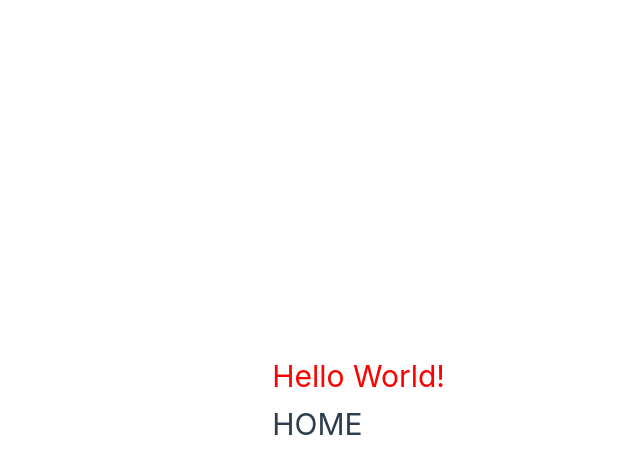
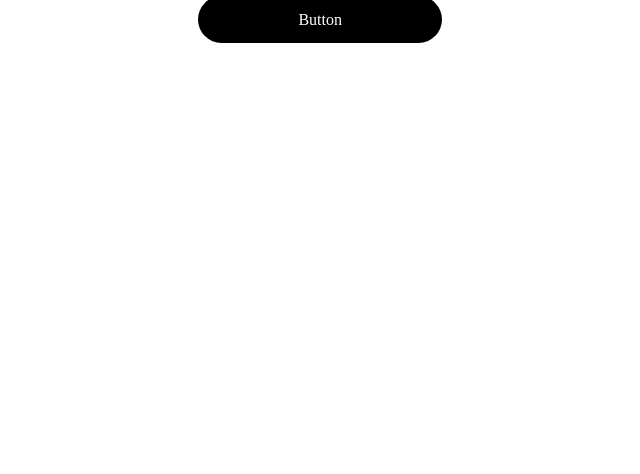
Before and after one commit to The-Fabricators/ChatFrontend, a Vue app: page / in a window 1280 px wide. Shown: the top 474 px of the page, without its empty margins (195-835 px from the left). Built offline with nearby package versions, Linux system fonts and the light colour scheme.

Commit message:
FEAT: Create Button component

```diff
--- a/src/App.vue
+++ b/src/App.vue
@@ -1,9 +1,7 @@
 <template>
-  <h1 class="text">Hello World!</h1>
-  <span class="mdi mdi-account-credit-card icon"></span>
-  <RouterView />
+  <defaultBtn />
 </template>
 
-<style scoped>
-@import '@/assets/sass/_home.scss';
-</style>
+<script setup>
+import defaultBtn from './components/globals/buttons/defaultBtn.vue'
+</script>
--- a/src/assets/base.css
+++ b/src/assets/base.css
@@ -1,86 +1 @@
 /* color palette from <https://github.com/vuejs/theme> */
-:root {
-  --vt-c-white: #ffffff;
-  --vt-c-white-soft: #f8f8f8;
-  --vt-c-white-mute: #f2f2f2;
-
-  --vt-c-black: #181818;
-  --vt-c-black-soft: #222222;
-  --vt-c-black-mute: #282828;
-
-  --vt-c-indigo: #2c3e50;
-
-  --vt-c-divider-light-1: rgba(60, 60, 60, 0.29);
-  --vt-c-divider-light-2: rgba(60, 60, 60, 0.12);
-  --vt-c-divider-dark-1: rgba(84, 84, 84, 0.65);
-  --vt-c-divider-dark-2: rgba(84, 84, 84, 0.48);
-
-  --vt-c-text-light-1: var(--vt-c-indigo);
-  --vt-c-text-light-2: rgba(60, 60, 60, 0.66);
-  --vt-c-text-dark-1: var(--vt-c-white);
-  --vt-c-text-dark-2: rgba(235, 235, 235, 0.64);
-}
-
-/* semantic color variables for this project */
-:root {
-  --color-background: var(--vt-c-white);
-  --color-background-soft: var(--vt-c-white-soft);
-  --color-background-mute: var(--vt-c-white-mute);
-
-  --color-border: var(--vt-c-divider-light-2);
-  --color-border-hover: var(--vt-c-divider-light-1);
-
-  --color-heading: var(--vt-c-text-light-1);
-  --color-text: var(--vt-c-text-light-1);
-
-  --section-gap: 160px;
-}
-
-@media (prefers-color-scheme: dark) {
-  :root {
-    --color-background: var(--vt-c-black);
-    --color-background-soft: var(--vt-c-black-soft);
-    --color-background-mute: var(--vt-c-black-mute);
-
-    --color-border: var(--vt-c-divider-dark-2);
-    --color-border-hover: var(--vt-c-divider-dark-1);
-
-    --color-heading: var(--vt-c-text-dark-1);
-    --color-text: var(--vt-c-text-dark-2);
-  }
-}
-
-*,
-*::before,
-*::after {
-  box-sizing: border-box;
-  margin: 0;
-  font-weight: normal;
-}
-
-body {
-  min-height: 100vh;
-  color: var(--color-text);
-  background: var(--color-background);
-  transition:
-    color 0.5s,
-    background-color 0.5s;
-  line-height: 1.6;
-  font-family:
-    Inter,
-    -apple-system,
-    BlinkMacSystemFont,
-    'Segoe UI',
-    Roboto,
-    Oxygen,
-    Ubuntu,
-    Cantarell,
-    'Fira Sans',
-    'Droid Sans',
-    'Helvetica Neue',
-    sans-serif;
-  font-size: 15px;
-  text-rendering: optimizeLegibility;
-  -webkit-font-smoothing: antialiased;
-  -moz-osx-font-smoothing: grayscale;
-}
--- a/src/assets/sass/_home.scss
+++ /dev/null
@@ -1,9 +0,0 @@
-
-.text {
-    color: red;
-}
-
-.icon {
-    color: white;
-    font-size: 20px;
-}
--- /dev/null
+++ b/src/assets/sass/btn.scss
@@ -0,0 +1,5 @@
+.container {
+  display: flex; /* Flexbox para centralização */
+  justify-content: center; /* Centraliza horizontalmente */
+  align-items: center; /* Centraliza verticalmente */
+}
--- /dev/null
+++ b/src/components/globals/buttons/defaultBtn.vue
@@ -0,0 +1,69 @@
+<template>
+  <router-link :to="props.to">
+    <div class="container">
+      <div class="container-children">
+        <span
+          :style="{
+            text: props.text,
+            fontSize: props.fontSize,
+            background: props.background,
+            color: props.color,
+            padding: props.padding,
+            borderRadius: props.borderRadius,
+            width: props.width,
+            height: props.height,
+          }"
+        >
+          {{ props.text }}
+        </span>
+      </div>
+    </div>
+  </router-link>
+</template>
+
+<script setup>
+const props = defineProps({
+  text: {
+    type: String,
+    default: 'Button',
+  },
+  fontSize: {
+    type: String,
+    default: '16px',
+  },
+  to: {
+    type: String,
+    default: '/',
+    Required: true,
+  },
+  padding: {
+    type: String,
+    default: '15px 100px 15px 100px',
+  },
+  background: {
+    type: String,
+    default: 'black',
+  },
+  color: {
+    type: String,
+    default: 'white',
+  },
+  borderRadius: {
+    type: String,
+    default: '52px',
+  },
+
+  width: {
+    type: String,
+    default: '324.81px',
+  },
+  height: {
+    type: String,
+    default: '71px',
+  },
+})
+</script>
+
+<style scoped>
+@import '@/assets/sass/btn.scss';
+</style>
--- a/src/views/HomeView.vue
+++ b/src/views/HomeView.vue
@@ -1,3 +1,7 @@
 <template>
-    <h1>HOME</h1>
+  <div></div>
 </template>
+
+<script></script>
+
+<style lang="scss" scoped></style>
```
